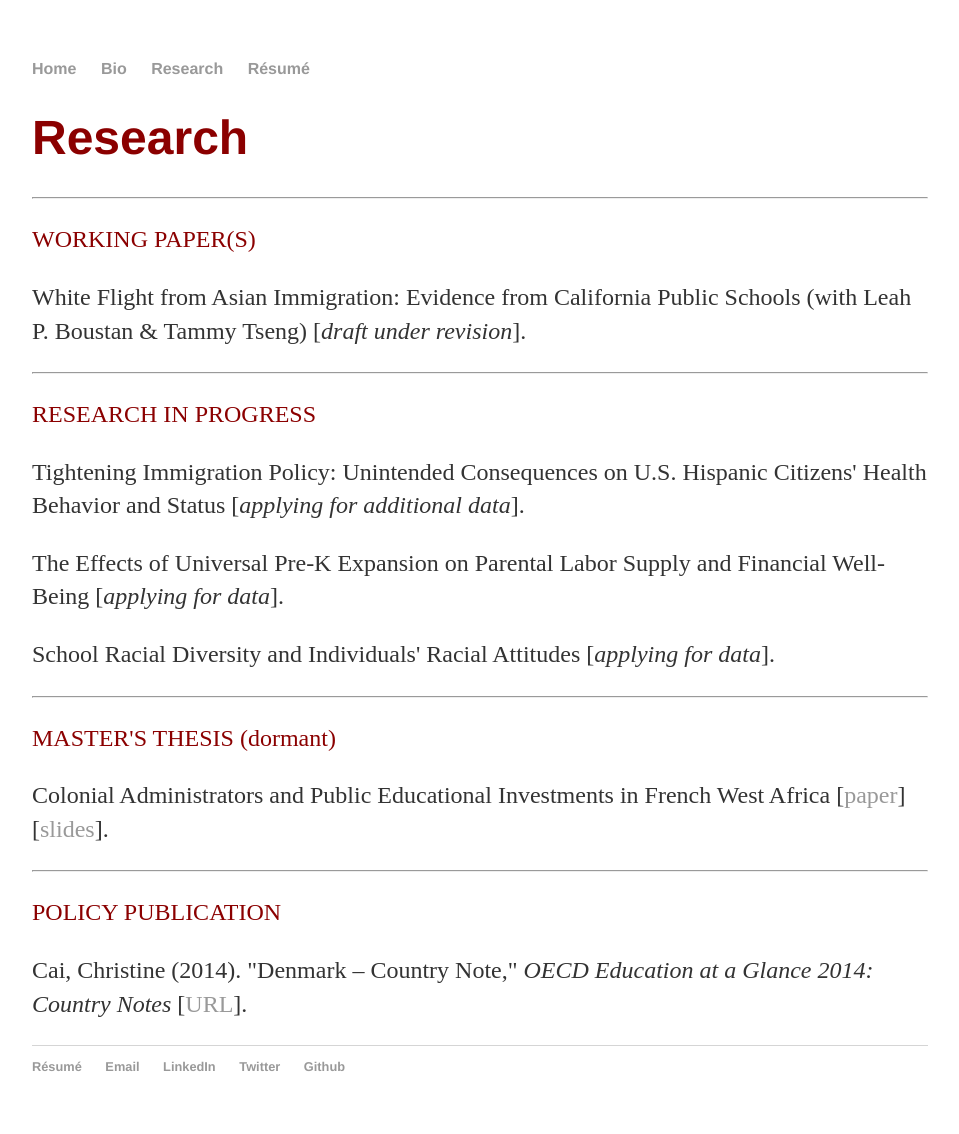
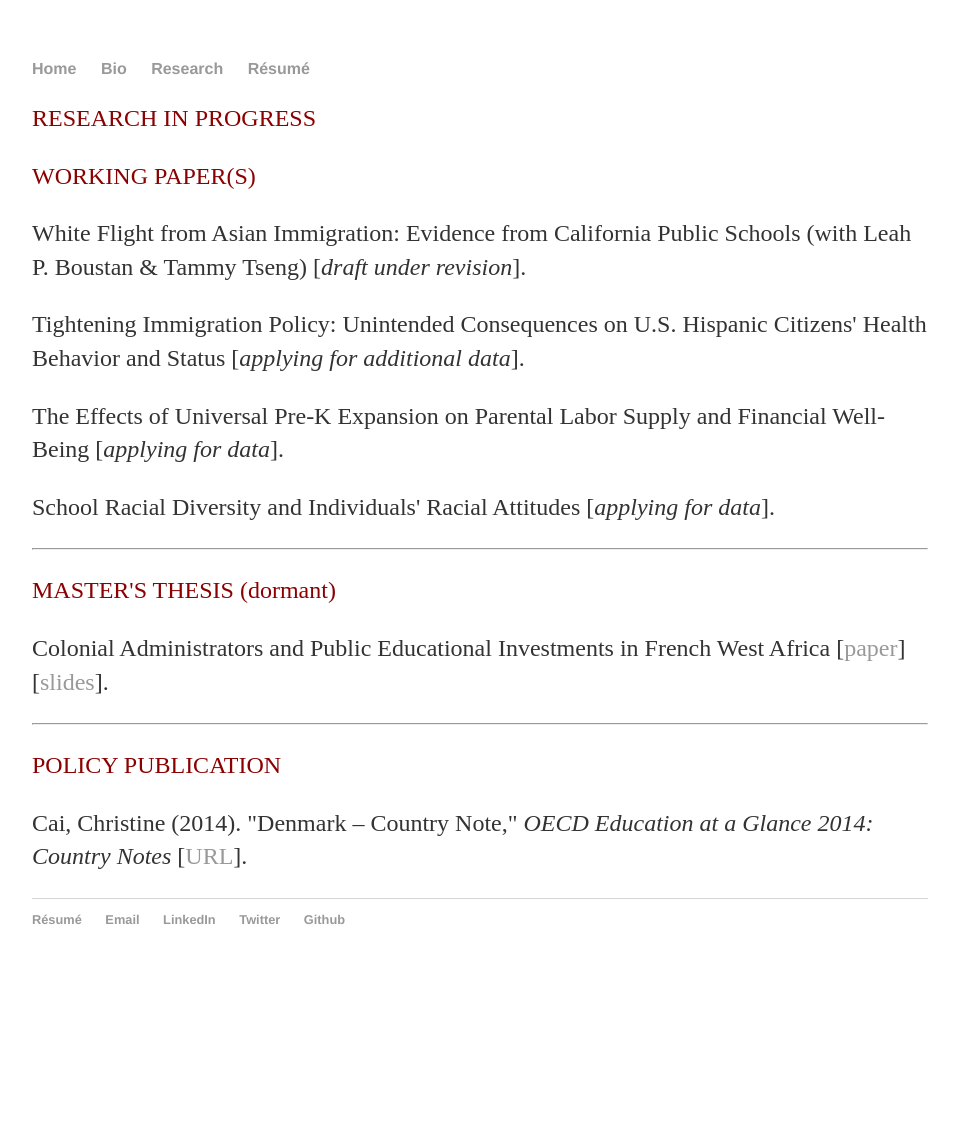
Before and after one commit to christinecai/christinecai.github.io, a Jekyll site: the page built from research/Research.html, in a window 1280 px wide. Shown: the whole page, without its empty margins (160-1119 px from the left). Built offline with Jekyll 4.4.1, drawn with Linux system fonts in a browser that asks for light colours; after the commit the page ends 987 px from its top, so only the background shows below that.

Commit message:
Update Research.html

```diff
--- a/research/Research.html
+++ b/research/Research.html
@@ -7,17 +7,12 @@ title: Research
 
 	<div class="col-sm-4">
 
-		<p class="lead"><h1><font color="darkred">Research</font></h1></p>
-
-		<hr />
+	  	<p><font color="darkred">RESEARCH IN PROGRESS</font></p>
 
 		<p><font color="darkred">WORKING PAPER(S)</font></p>
 		<p>White Flight from Asian Immigration: Evidence from California Public Schools (with Leah P. Boustan & Tammy Tseng)
 			[<em>draft under revision</em>]. </p>
 
-		<hr />
-
-	  	<p><font color="darkred">RESEARCH IN PROGRESS</font></p>
 		<p>Tightening Immigration Policy: Unintended Consequences on U.S. Hispanic Citizens' Health Behavior and Status
 			[<em>applying for additional data</em>].</p>
 		<p>The Effects of Universal Pre-K Expansion on Parental Labor Supply and Financial Well-Being
```
